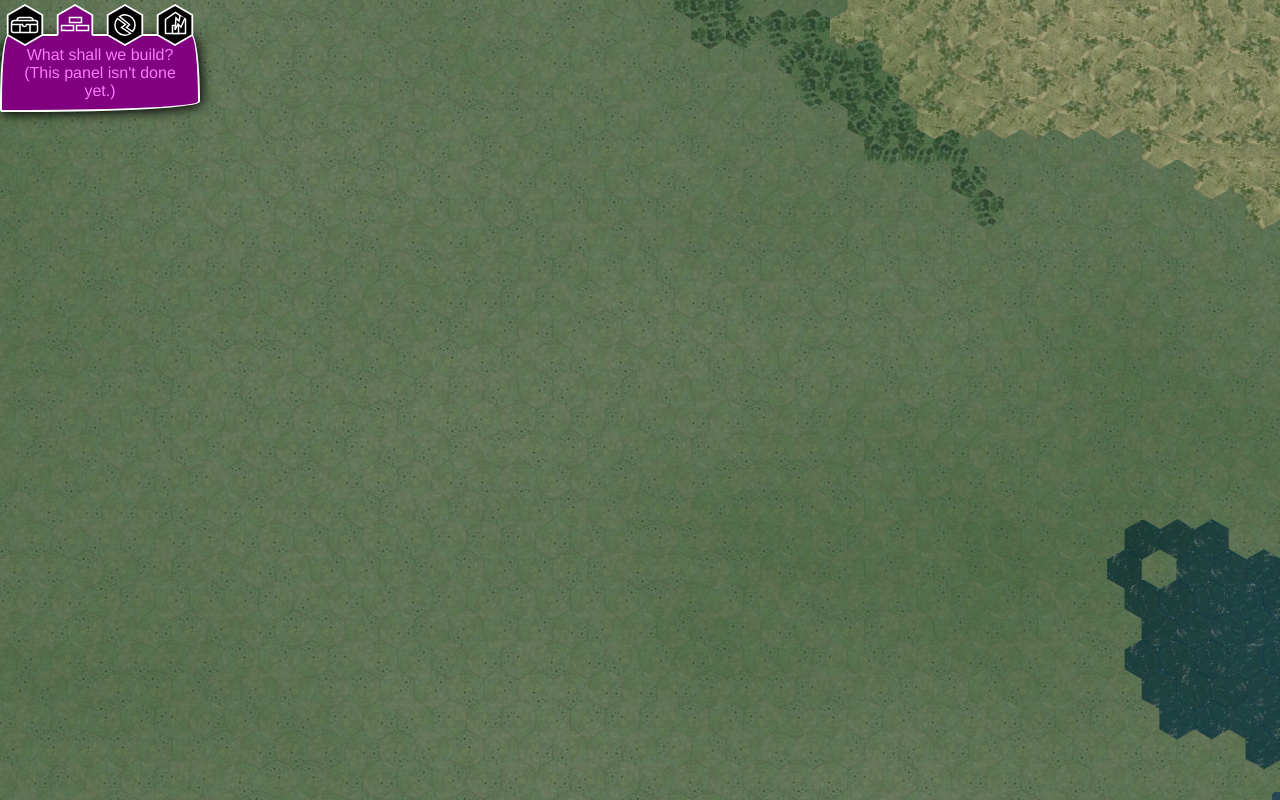
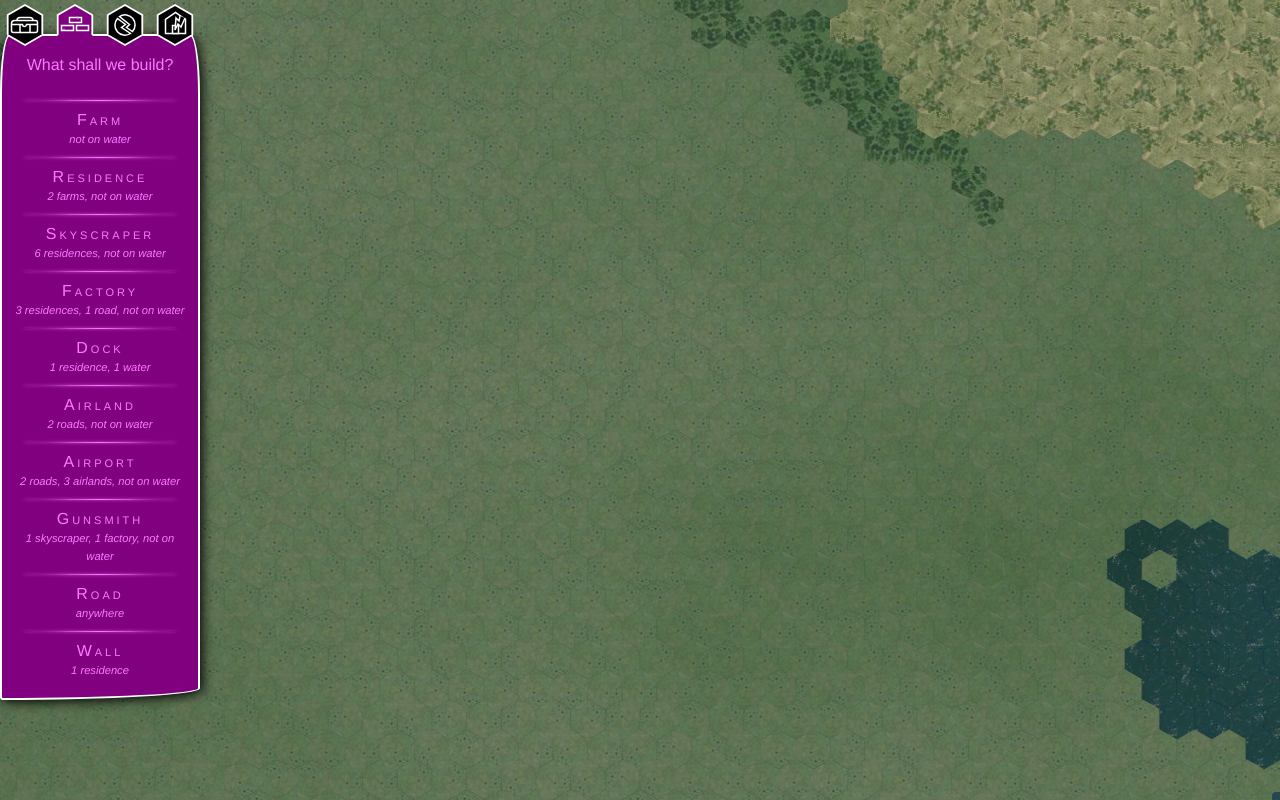
Before and after one commit to espadrine/nmt, a website: page web/index.html in a window 1280 px wide. Both pictures are taken after a click on the icon 75 px from the left and 25 px from the top of the page. Drawn offline with Linux system fonts and the light colour scheme.

Commit message:
Build control panel.

```diff
--- a/web/index.html
+++ b/web/index.html
@@ -38,13 +38,43 @@
     <path class='gum' d='M 30 16 l -1 5 l -3 -3 l -1 12 l 3 -6 l 3 3 l 4 -9' />
   </svg>
   <div class=controlPanel id=travelPanel>
-    Select the spot where you want to move.
+    <p class=help> Select the spot where you want to move.
   </div>
   <div class=controlPanel id=buildPanel>
-    What shall we build? (This panel isn't done yet.)
+    <p class=help> What shall we build?
+    <hr class=separator>
+    <p class=buildSelection> Farm
+    <br><span class=buildHelp> not on water </span>
+    <hr class=separator>
+    <p class=buildSelection> Residence
+    <br><span class=buildHelp> 2 farms, not on water </span>
+    <hr class=separator>
+    <p class=buildSelection> Skyscraper
+    <br><span class=buildHelp> 6 residences, not on water </span>
+    <hr class=separator>
+    <p class=buildSelection> Factory
+    <br><span class=buildHelp> 3 residences, 1 road, not on water </span>
+    <hr class=separator>
+    <p class=buildSelection> Dock
+    <br><span class=buildHelp> 1 residence, 1 water </span>
+    <hr class=separator>
+    <p class=buildSelection> Airland
+    <br><span class=buildHelp> 2 roads, not on water </span>
+    <hr class=separator>
+    <p class=buildSelection> Airport
+    <br><span class=buildHelp> 2 roads, 3 airlands, not on water </span>
+    <hr class=separator>
+    <p class=buildSelection> Gunsmith
+    <br><span class=buildHelp> 1 skyscraper, 1 factory, not on water </span>
+    <hr class=separator>
+    <p class=buildSelection> Road
+    <br><span class=buildHelp> anywhere </span>
+    <hr class=separator>
+    <p class=buildSelection> Wall
+    <br><span class=buildHelp> 1 residence </span>
   </div>
   <div class=controlPanel id=splitPanel>
-    How many should come with you? <br>
+    <p> How many should come with you?
     <input id=splitInputWidget type=range><br>
     Then, select the spot where you want to move.
   </div>
--- a/web/screen.css
+++ b/web/screen.css
@@ -1,4 +1,4 @@
-body { margin: 0; font-family: "Helvetica Neue", Helvetica, Arial, "Lucida Grande", sans-serif; }
+body { margin: 0; font-family: "Linux Biolinum O", Helvetica, Arial, "Lucida Grande", sans-serif; }
 canvas#canvas {
   position: absolute;
   top: 0;
@@ -32,12 +32,58 @@ div.controlPanel {
   clear: left;
   top: -16px;
   z-index: -1;
-  width: 176px;
-  padding: 10px;
+  width: 196px;
+  padding: 10px 0;
   text-align: center;
   box-shadow: 2px 2px 12px black;
   border-bottom-right-radius: 100% 12px;
-  border-top-right-radius: 10px 100%;
-  border-top-left-radius: 10px 100%;
+  border-top-right-radius: 10px 60px;
+  border-top-left-radius: 10px 60px;
   border-bottom-left-radius: 3px;
 }
+div.controlPanel > p { padding: 10px; }
+hr.separator {
+  display: block;
+  width: 80%;
+  height: 1px;
+  border: 0;
+  background-image: linear-gradient(to right, #800080, #f7f, #800080);
+  border-radius: 100%;
+  box-shadow: 0 0 3px #f7f;
+  margin: auto;
+}
+p { margin-top: 0; }
+p.help { cursor: help; }
+span.buildHelp {
+  font-size: 0.7em;
+  font-style: italic;
+  font-variant: normal;
+  letter-spacing: normal;
+}
+p.buildSelection {
+  font-variant: small-caps;
+  letter-spacing: 3px;
+  transition: box-shadow 1.2s;
+  -webkit-transition: box-shadow 0.6s;
+  margin: 0;
+  padding: 5px 0;
+  cursor: pointer;
+}
+p.buildSelection:hover {
+  animation: build-selection 1.2s ease-in 0s infinite alternate;
+  -webkit-animation: build-selection 1.2s ease-in 0s infinite alternate;
+}
+@keyframes build-selection {
+  from { background-color: #700070; }
+  to {
+    box-shadow: inset 0 40px 7px -40px rgba(255,119,255,0.3), inset 0 -40px 7px -40px rgba(255,119,255,0.3), 0 0 2px #f7f;
+    background-color: #800080;
+  }
+}
+@-webkit-keyframes build-selection {
+  from { background-color: #700070; }
+  to {
+    box-shadow: inset 0 40px 7px -40px rgba(255,119,255,0.3), inset 0 -40px 7px -40px rgba(255,119,255,0.3), 0 0 2px #f7f;
+    background-color: #800080;
+  }
+}
```
